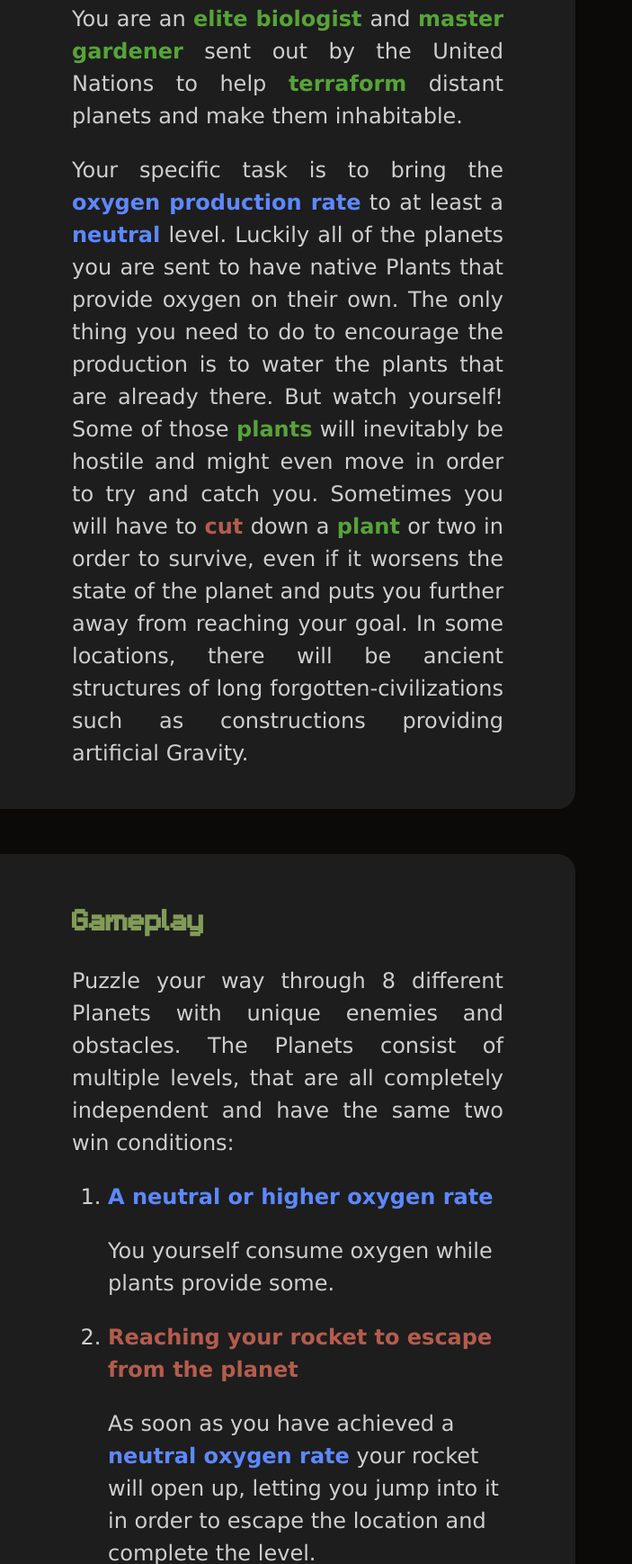
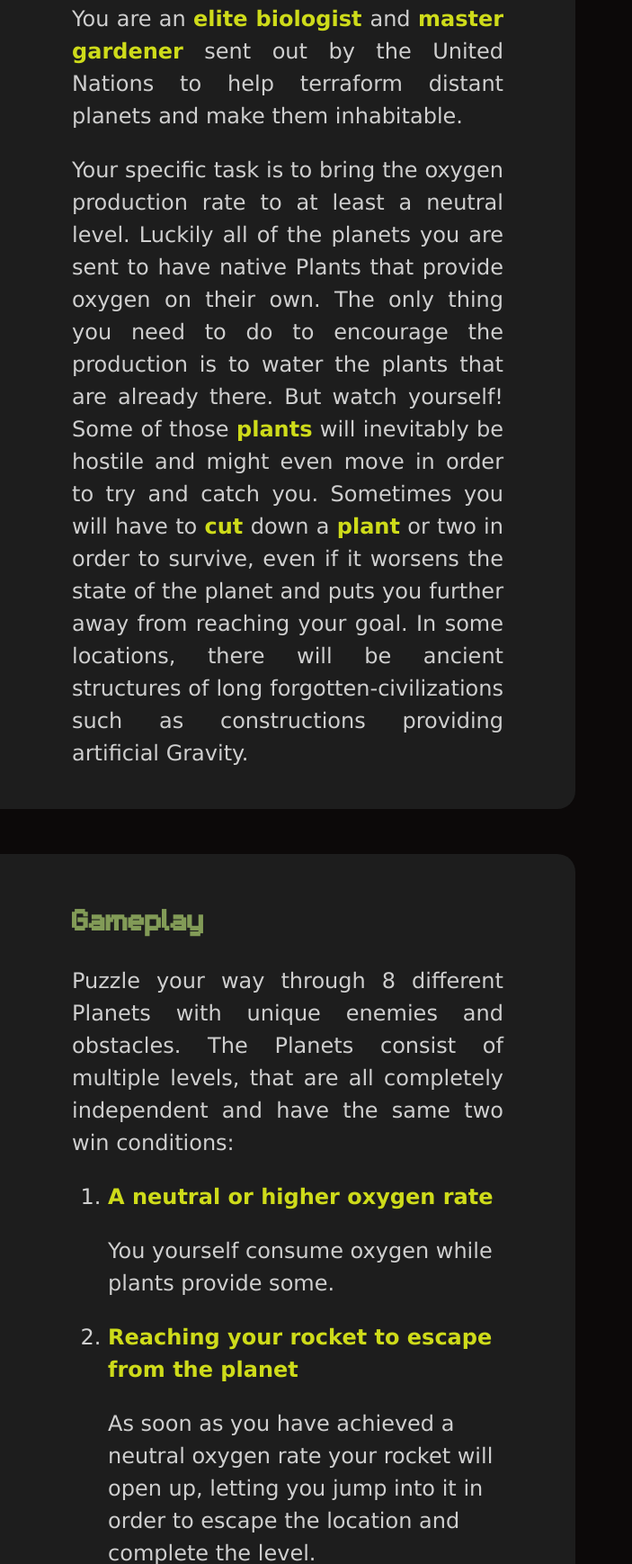
Before and after one commit to Zleander/planetX.github.io, a plain HTML site: page index.html in a window 1280 px wide. Shown: the part 1689-3427 px from the top of the page at 90% size, without its empty margins (0-703 px from the left). Drawn offline with Linux system fonts and the light colour scheme.

Commit message:
changed highlighting

```diff
--- a/css/main.css
+++ b/css/main.css
@@ -5,7 +5,6 @@ body {
     font-family: Geneva, Tahoma, Verdana, sans-serif;
     font-weight: 1;
     color: rgb(207, 207, 207);
-
     background-color: rgb(12, 9, 9);
     height: 100%;
     width: 100%;
@@ -112,16 +111,20 @@ body {
     margin-bottom: 50px;
 }
 
+:root {
+    --highlight-color: rgb(206, 219, 26);
+  }
+
 .red-highlight-text {
-    color: rgb(180, 92, 77);
+    color: var(--highlight-color);
 }
 
 .blue-highlight-text {
-    color: rgb(93, 136, 255);
+    color: var(--highlight-color);
 }
 
 .green-highlight-text {
-    color: rgb(87, 163, 57);
+    color: var(--highlight-color);
 }
 
 .text_container {
--- a/index.html
+++ b/index.html
@@ -58,11 +58,11 @@
                 <p>
                     You are an <b class="green-highlight-text"> elite biologist </b> and
                     <b class="green-highlight-text">master gardener</b> sent out by the
-                    United Nations to help <b class="green-highlight-text">terraform</b> distant planets and make them inhabitable.
+                    United Nations to help terraform distant planets and make them inhabitable.
                 </p>
                 <p>
-                    Your specific task is to bring the <b class="blue-highlight-text"> oxygen production rate</b> to at least a
-                    <b class="blue-highlight-text">neutral</b> level. Luckily all of the planets you are sent to have native Plants
+                    Your specific task is to bring the oxygen production rate to at least a
+                    neutral level. Luckily all of the planets you are sent to have native Plants
                     that provide oxygen on their own. The only thing you need to do to encourage the production is to water the
                     plants that are already there.
                     But watch yourself! Some of those <b class="green-highlight-text">plants</b> will inevitably be hostile and might even move in order to
@@ -90,7 +90,7 @@
                         </p>
                     <li><b class="red-highlight-text">Reaching your rocket to escape from the planet</b>
                         <p>
-                        As soon as you have achieved a <b class="blue-highlight-text"> neutral oxygen rate</b> your rocket will open up, letting you jump into
+                        As soon as you have achieved a neutral oxygen rate your rocket will open up, letting you jump into
                         it in order to escape the location and complete the level.
                         </p> </li>
                 </ol>
@@ -99,11 +99,11 @@
                 </p>
                 <p>
                     Each plant will give you the choice of <b class="blue-highlight-text">watering</b> it or <b class="red-highlight-text">cutting</b> it down.
-                    Both methods render it <b class="green-highlight-text">harmless</b>, though cutting it will completely
-                    wipe it out and therefore worsen the <b class="blue-highlight-text">oxygen rate</b> of the level while <b class="blue-highlight-text">watering</b>
-                    it makes it remain on the map as an <b class="red-highlight-text">obstacle</b> that you can't pass through but
-                    it continues to provide <b class="blue-highlight-text">oxygen</b>. In addition to that, most plants will provide more oxygen after they have been
-                    <b class="blue-highlight-text">watered</b> .
+                    Both methods render it harmless, though cutting it will completely
+                    wipe it out and therefore worsen the oxygen rate of the level while <b class="blue-highlight-text">watering</b>
+                    it makes it remain on the map as an obstacle that you can't pass through but
+                    it continues to provide oxygen. In addition to that, most plants will provide more oxygen after they have been
+                    watered.
                 </p>
             </div>
         </div>
```
